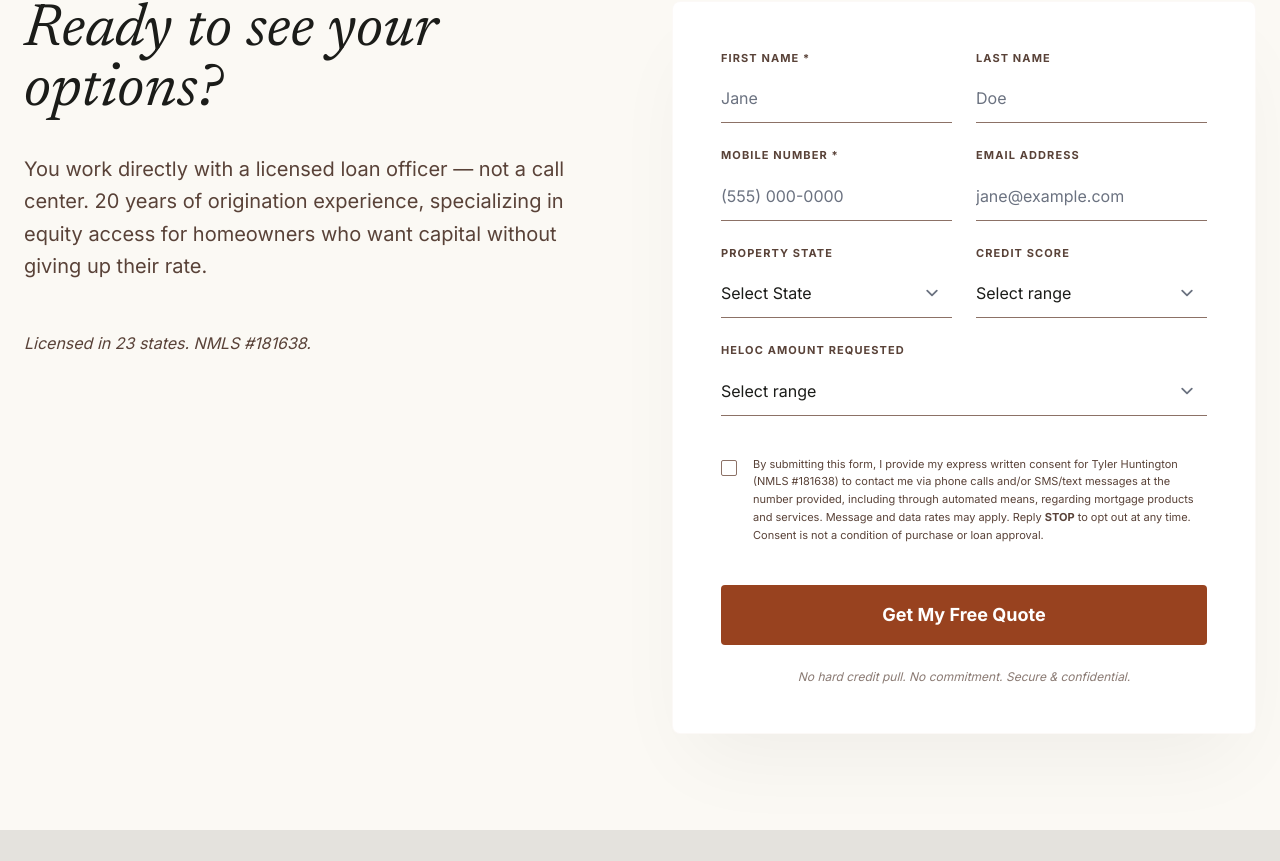
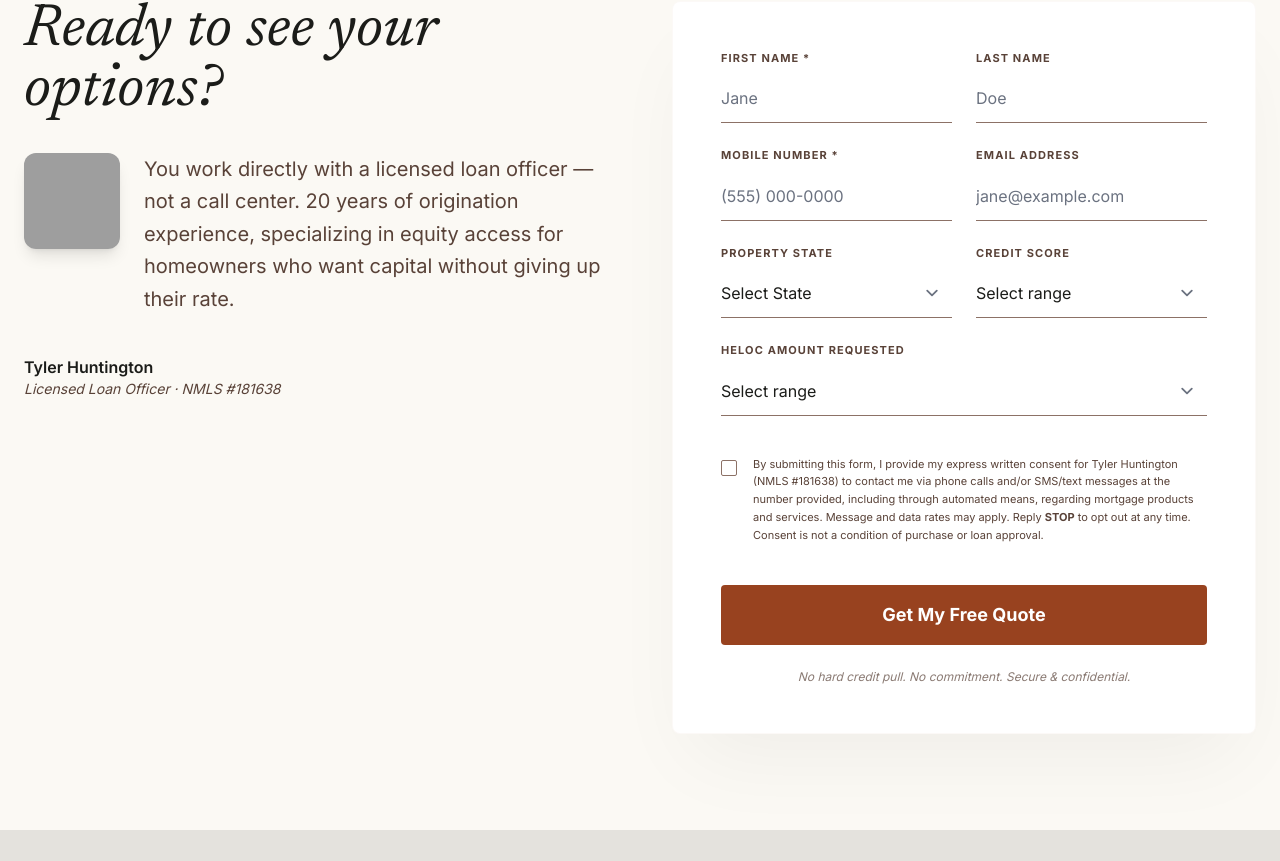
Before and after one commit to tyler952/heloc-landing, a website: page index.html in a window 1280 px wide. Shown: the part 3022-3883 px from the top of the page. Drawn offline with nearby package versions, Linux system fonts and the light colour scheme; grey boxes are pictures that could not be loaded.

Commit message:
Add Tyler headshot to form section

```diff
--- a/index.html
+++ b/index.html
@@ -216,11 +216,17 @@
     <div class="max-w-7xl mx-auto grid grid-cols-1 lg:grid-cols-2 gap-16 items-start">
       <div class="space-y-8">
         <h2 class="font-headline text-5xl md:text-6xl italic leading-tight">Ready to see your options?</h2>
-        <p class="text-xl text-on-surface-variant leading-relaxed">
-          You work directly with a licensed loan officer — not a call center. 20 years of origination experience, specializing in equity access for homeowners who want capital without giving up their rate.
-        </p>
-        <div class="pt-4">
-          <p class="italic text-on-surface-variant">Licensed in 23 states. NMLS #181638.</p>
+        <div class="flex items-start gap-6">
+          <img src="headshot.jpg" alt="Tyler Huntington" class="w-24 h-24 rounded-full object-cover object-top shadow-lg flex-shrink-0 hidden sm:block"/>
+          <div>
+            <p class="text-xl text-on-surface-variant leading-relaxed">
+              You work directly with a licensed loan officer — not a call center. 20 years of origination experience, specializing in equity access for homeowners who want capital without giving up their rate.
+            </p>
+          </div>
+        </div>
+        <div class="pt-2">
+          <p class="font-semibold text-on-surface">Tyler Huntington</p>
+          <p class="text-sm italic text-on-surface-variant">Licensed Loan Officer · NMLS #181638</p>
         </div>
       </div>
 
```
Also changed, not shown: 1 other file.
